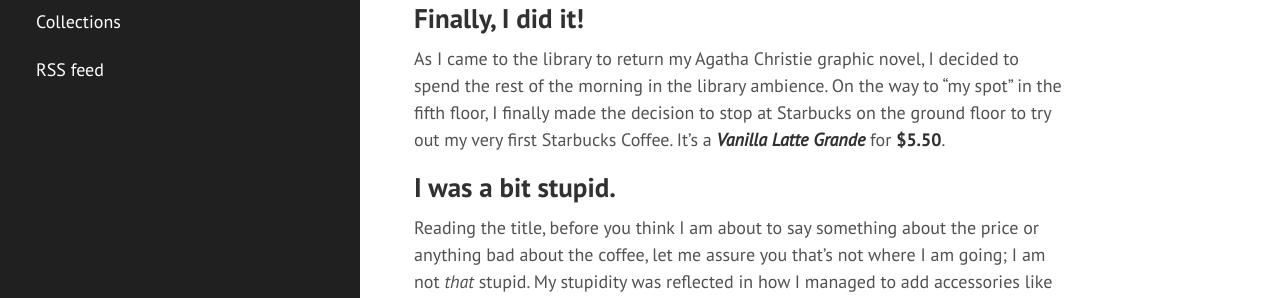
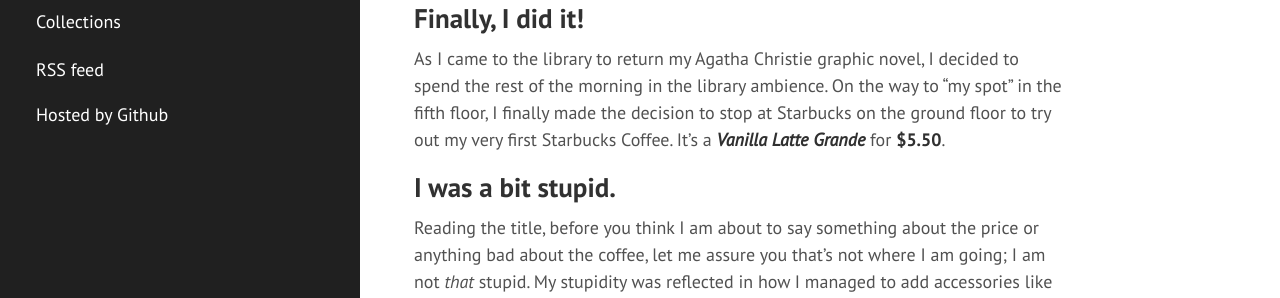
Before and after one commit to yxepedition/yxepedition.github.io, a Jekyll site: the page built from _posts/2018-05-24-first-starbucks-coffee.md, in a window 1280 px wide. Shown: the part 232-530 px from the top of the page. Built offline with Jekyll 4.4.1, drawn with Linux system fonts in a browser that asks for light colours.

Commit message:
Fixed tag links, GitHub added to sidebar

```diff
--- a/_config.yml
+++ b/_config.yml
@@ -25,3 +25,6 @@ plugins:
   - jekyll-paginate
   - jekyll-gist
   - jekyll-feed
+
+github:
+  repo: https://github.com/yxepedition/yxepedition.github.io/
--- a/_includes/sidebar.html
+++ b/_includes/sidebar.html
@@ -29,6 +29,7 @@
     </nav>
 
     <p><a href="{{site.baseurl}}/feed.xml" title="RSS feed">RSS feed</a></p>
+    <p><a href="{{ site.github.repo }}">Hosted by Github</a></p>
     <p class="sidebar-sticky-lead">&copy; {{ site.time | date: '%Y' }}.&nbsp; All rights reserved.</p>
   </div>
 </div>
--- a/_layouts/post.html
+++ b/_layouts/post.html
@@ -8,7 +8,7 @@ layout: default
   <span>[
   {% for tag in page.tags %}
     {% capture tag_name %}{{ tag }}{% endcapture %}
-    <a href="{{site.baseurl}}/collections/index.html#{{tag | cgi_escape}}" title="Posts tagged {{tag}}" rel="tag" class="tag-list"><code class="highligher-rouge"><nobr>{{ tag_name }}</nobr></code>&nbsp;</a>
+    <a href="{{site.baseurl}}/collections.html#{{tag | cgi_escape}}" title="Posts tagged {{tag}}" rel="tag" class="tag-list"><code class="highligher-rouge"><nobr>{{ tag_name }}</nobr></code>&nbsp;</a>
   {% endfor %}
 ]</span> <br><br>
   {{ content }}
```
